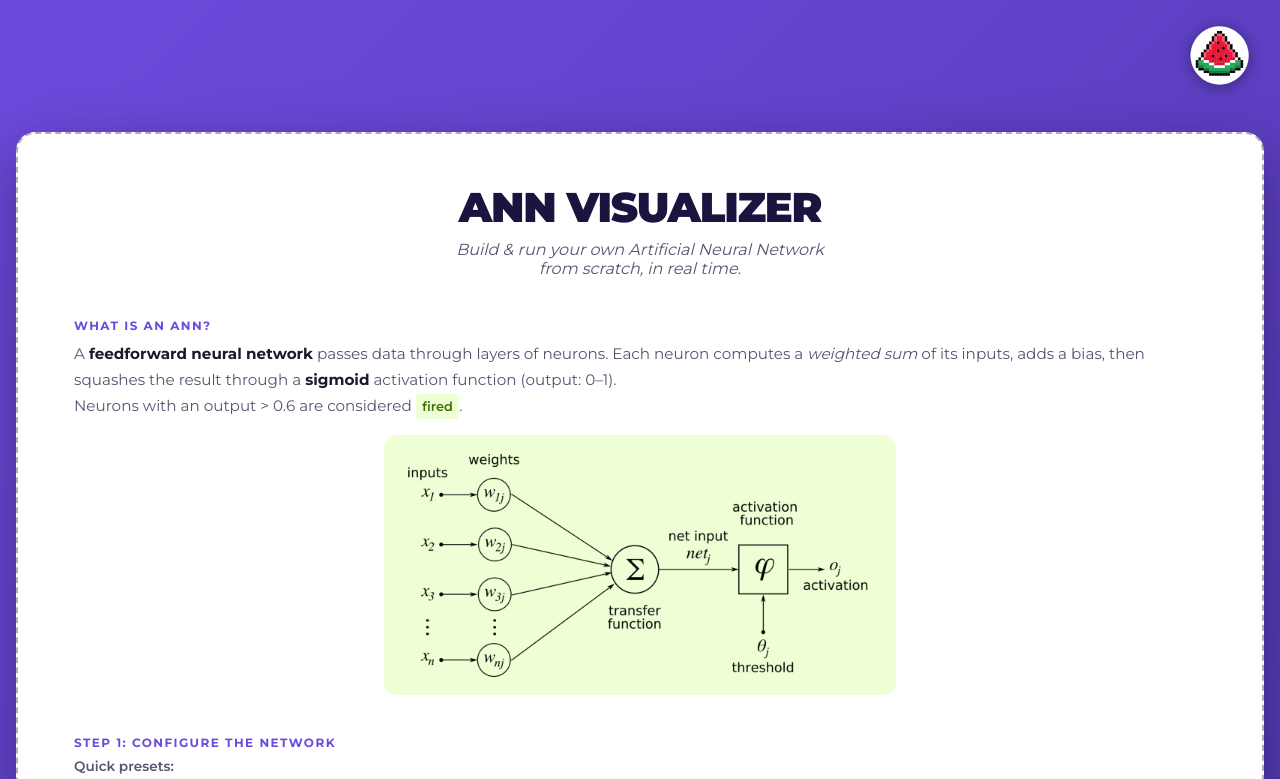
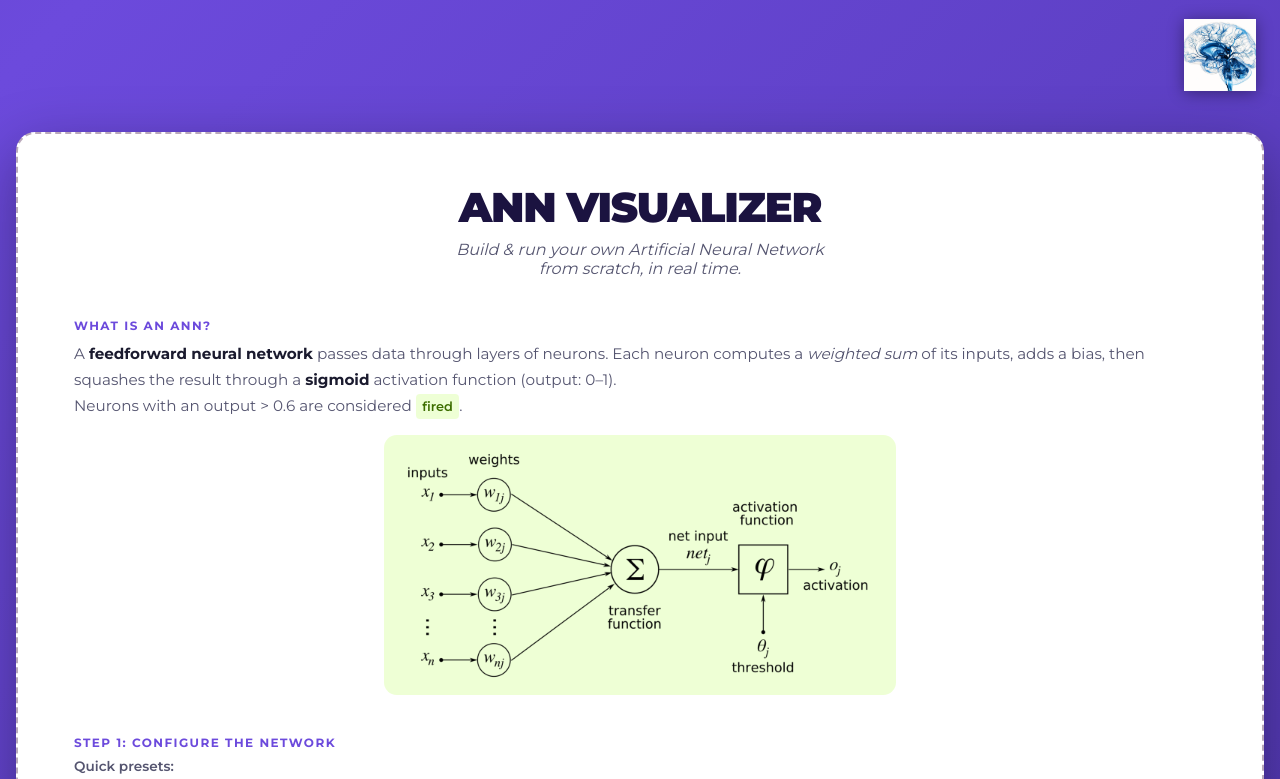
Before and after one commit to paboyi/0034-1---Portfolio-Ver.-ANN---Forward-Neural-Network-Visualization, a plain HTML site: page frontend/src/index.html in a window 1280 px wide. Shown: the top 779 px of the page. Drawn offline with Linux system fonts and the light colour scheme.

Commit message:
changed icon

```diff
--- a/frontend/src/index.html
+++ b/frontend/src/index.html
@@ -5,7 +5,7 @@
     <meta name="viewport" content="width=device-width, initial-scale=1.0" />
     <title>ANN Visualizer | Forward Neural Network</title>
     <meta name="description" content="Interactive forward neural network visualizer. Configure layers, submit inputs, and watch activations propagate in real time." />
-    <link rel="icon" type="image/png" href="img/watermelon-pixel-favicon_2.PNG" />
+    <link rel="icon" type="image/png" href="img/ANN_app_icon.webp" />
     <link rel="preconnect" href="https://fonts.googleapis.com" />
     <link rel="stylesheet" href="https://fonts.googleapis.com/css2?family=Montserrat:wght@300;400;500;600;700;900&family=JetBrains+Mono:wght@400;500&display=swap" />
     <link rel="stylesheet" href="styles.css" />
@@ -13,9 +13,9 @@
 
   <body>
 
-    <!--Watermelon logo -->
+    <!--App logo / Brand Mark -->
     <div class="brand-mark">
-      <img src="img/watermelon-pixel-favicon_2.PNG" alt="ANN Visualizer logo" />
+      <img src="img/ANN_app_icon.webp" alt="ANN Visualizer logo" />
     </div>
 
 
```
Also changed, not shown: frontend/src/img/ANN_app_icon.webp (added), 2 other files.
